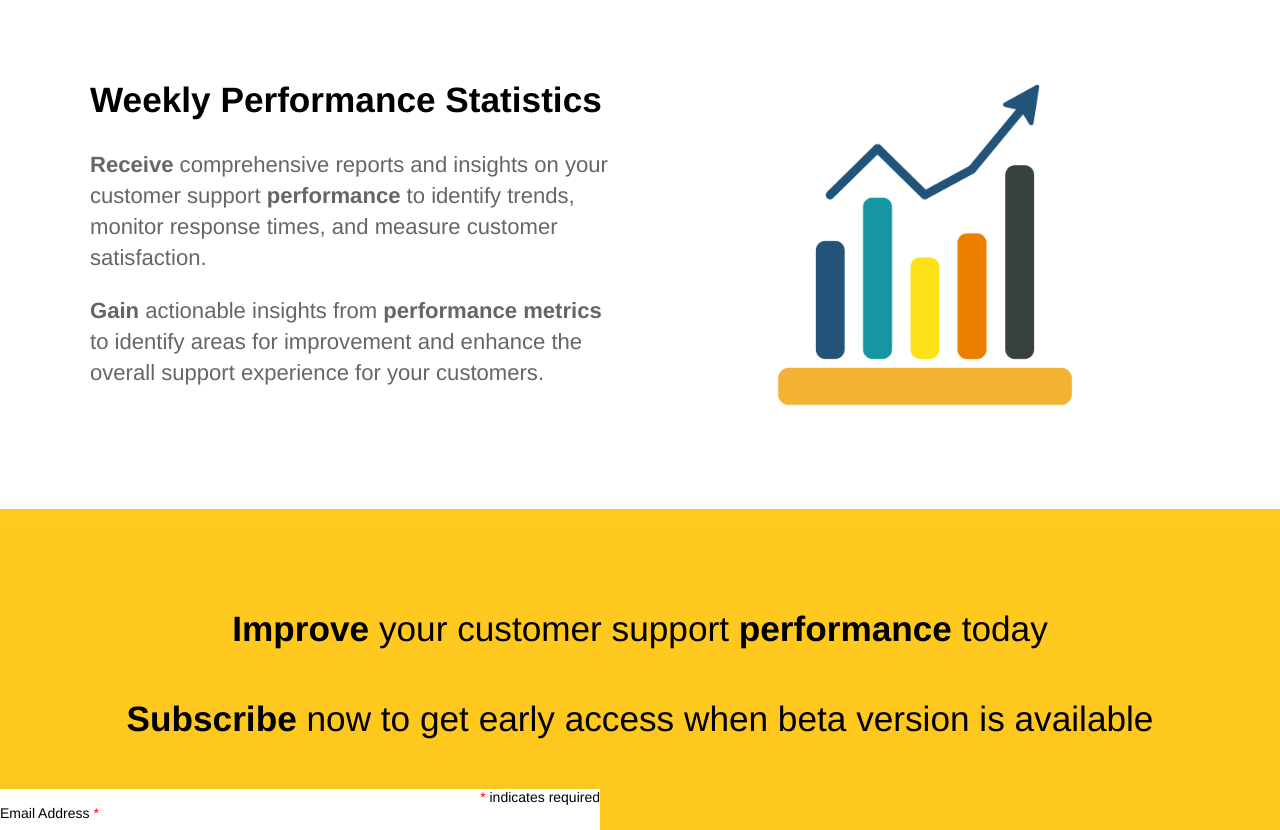
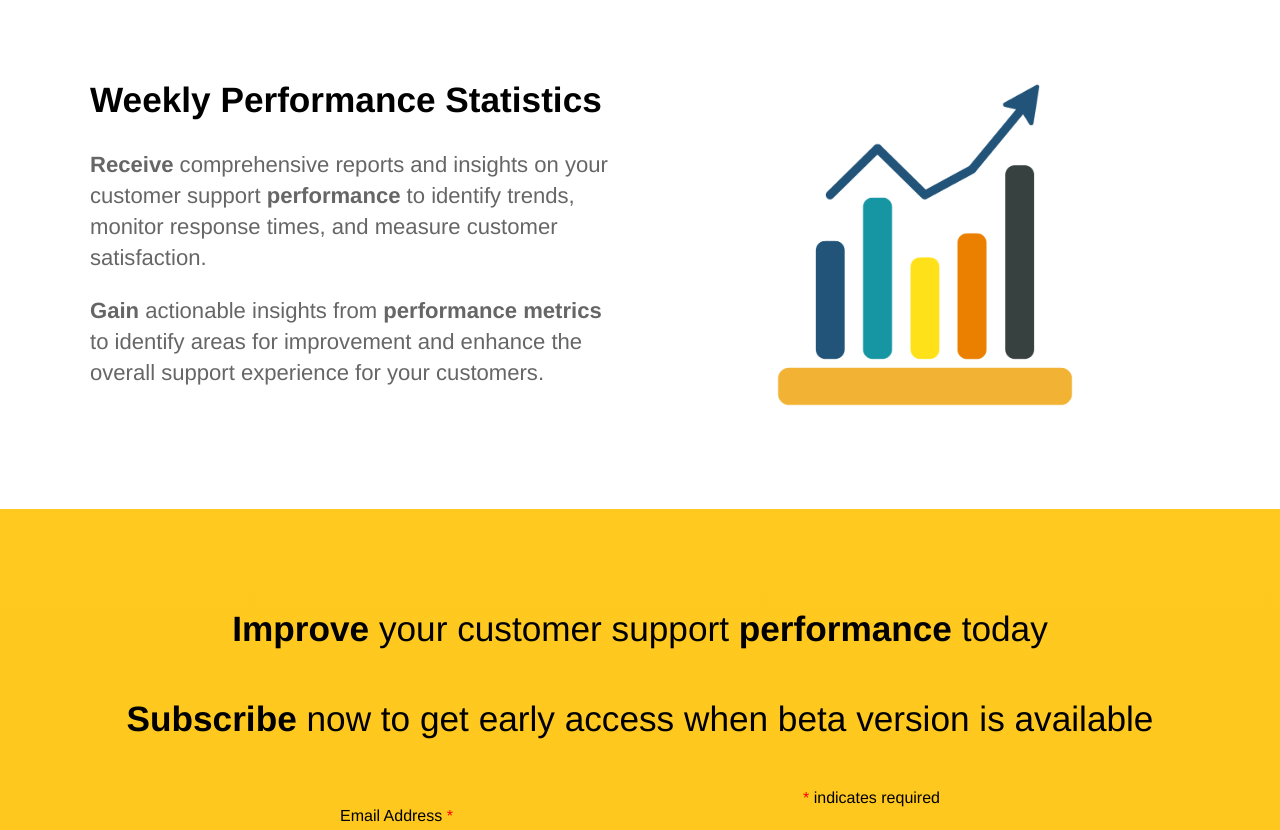
Before and after one commit to engnaruto/bondt-landing-page, a Jekyll site: the page built from index.html, in a window 1280 px wide. Shown: the part 1765-2595 px from the top of the page. Built offline with Jekyll 4.4.1, drawn with Linux system fonts in a browser that asks for light colours; comment, search, counter and statistics services are not loaded.

```diff
--- a/index.html
+++ b/index.html
@@ -57,42 +57,64 @@ description: Increase your Customer Support performance with our Slack-Intercom
 		<h2 class="editable"><strong>Improve</strong> your customer support <strong>performance</strong> today</h2>
 		<h2 class="editable"><strong>Subscribe</strong> now to get early access when beta version is available</h2>
 
+		<!-- Begin Mailchimp Signup Form -->
+		<div id="mc_embed_signup">
+			<form
+				action="https://gmail.us11.list-manage.com/subscribe/post?u=6d79df463ca789f4946ab2d32&amp;id=5714a2bbc4&amp;f_id=00539ee0f0"
+				method="post" id="mc-embedded-subscribe-form" name="mc-embedded-subscribe-form" class="validate" target="_self">
 
-		<!--End mc_embed_signup-->
-
-		<!-- Begin Mailchimp Signup Form -->
-		<link href="//cdn-images.mailchimp.com/embedcode/classic-071822.css" rel="stylesheet" type="text/css">
-		<style type="text/css">
-			#mc_embed_signup{background:#fff; clear:left; font:14px Helvetica,Arial,sans-serif;  width:600px;}
-			/* Add your own Mailchimp form style overrides in your site stylesheet or in this style block.
-               We recommend moving this block and the preceding CSS link to the HEAD of your HTML file. */
-		</style>
-		<div id="mc_embed_signup">
-			<form action="https://gmail.us11.list-manage.com/subscribe/post?u=6d79df463ca789f4946ab2d32&amp;id=5714a2bbc4&amp;f_id=00539ee0f0" method="post" id="mc-embedded-subscribe-form" name="mc-embedded-subscribe-form" class="validate" target="_blank" novalidate>
 				<div id="mc_embed_signup_scroll">
 
 					<div class="indicates-required"><span class="asterisk">*</span> indicates required</div>
+
 					<div class="mc-field-group">
-						<label for="mce-EMAIL">Email Address  <span class="asterisk">*</span>
+						<label for="mce-EMAIL">Email Address <span class="asterisk">*</span>
 						</label>
 						<input type="email" value="" name="EMAIL" class="required email" id="mce-EMAIL" required>
 						<span id="mce-EMAIL-HELPERTEXT" class="helper_text"></span>
 					</div>
+
 					<div id="mce-responses" class="clear foot">
 						<div class="response" id="mce-error-response" style="display:none"></div>
 						<div class="response" id="mce-success-response" style="display:none"></div>
-					</div>    <!-- real people should not fill this in and expect good things - do not remove this or risk form bot signups-->
-					<div style="position: absolute; left: -5000px;" aria-hidden="true"><input type="text" name="b_6d79df463ca789f4946ab2d32_5714a2bbc4" tabindex="-1" value=""></div>
-					<div class="optionalParent">
-						<div class="clear foot">
-							<input type="submit" value="Subscribe" name="subscribe" id="mc-embedded-subscribe" class="button">
-							<p class="brandingLogo"><a href="http://eepurl.com/isFomA" title="Mailchimp - email marketing made easy and fun"><img src="https://eep.io/mc-cdn-images/template_images/branding_logo_text_light_dtp.svg"></a></p>
-						</div>
+					</div>
+					<!-- real people should not fill this in and expect good things - do not remove this or risk form bot signups-->
+					<div style="position: absolute; left: -5000px;" aria-hidden="true">
+						<input type="text" name="b_6d79df463ca789f4946ab2d32_5714a2bbc4" tabindex="-1" value="">
+					</div>
+
+					<div id="subscribe">
+						<input type="submit" value="Subscribe" name="subscribe">
+						<p class="brandingLogo">
+							<a href="http://eepurl.com/isFomA" title="Mailchimp - email marketing made easy and fun">
+								<img src="https://eep.io/mc-cdn-images/template_images/branding_logo_text_light_dtp.svg">
+							</a>
+						</p>
 					</div>
 				</div>
 			</form>
 		</div>
-		<script type='text/javascript' src='//s3.amazonaws.com/downloads.mailchimp.com/js/mc-validate.js'></script><script type='text/javascript'>(function($) {window.fnames = new Array(); window.ftypes = new Array();fnames[0]='EMAIL';ftypes[0]='email';fnames[1]='FNAME';ftypes[1]='text';fnames[2]='LNAME';ftypes[2]='text';fnames[3]='ADDRESS';ftypes[3]='address';fnames[4]='PHONE';ftypes[4]='phone';fnames[5]='BIRTHDAY';ftypes[5]='birthday';}(jQuery));var $mcj = jQuery.noConflict(true);</script>
+
+		<script type='text/javascript' src='//s3.amazonaws.com/downloads.mailchimp.com/js/mc-validate.js'></script>
+        <script type='text/javascript'>
+            (function ($) {
+                window.fnames = new Array();
+                window.ftypes = new Array();
+                fnames[0] = 'EMAIL';
+                ftypes[0] = 'email';
+                fnames[1] = 'FNAME';
+                ftypes[1] = 'text';
+                fnames[2] = 'LNAME';
+                ftypes[2] = 'text';
+                fnames[3] = 'ADDRESS';
+                ftypes[3] = 'address';
+                fnames[4] = 'PHONE';
+                ftypes[4] = 'phone';
+                fnames[5] = 'BIRTHDAY';
+                ftypes[5] = 'birthday';
+            }(jQuery));
+            var $mcj = jQuery.noConflict(true);
+        </script>
 		<!--End mc_embed_signup-->
 	</section>
 </div>
```
Also changed, not shown: other parts of index.html (+1 -1 lines).
